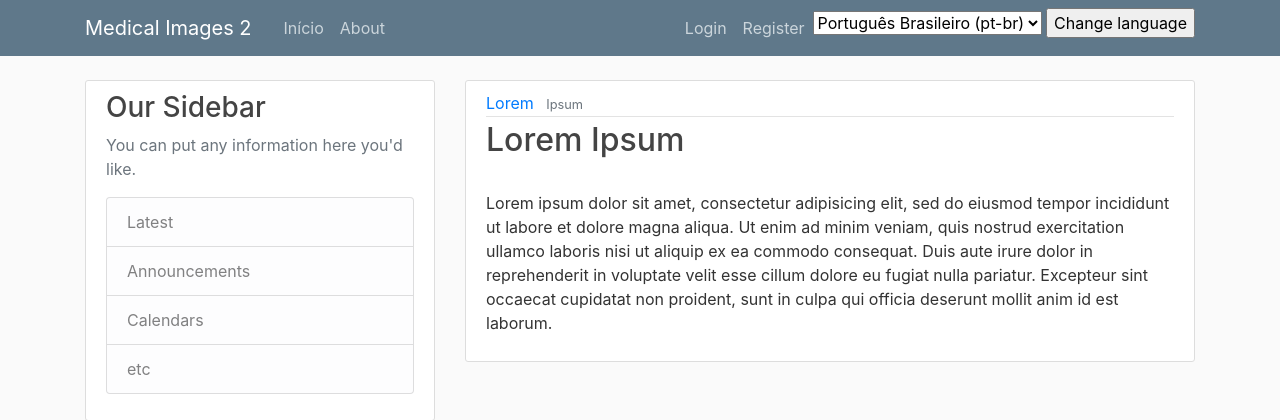
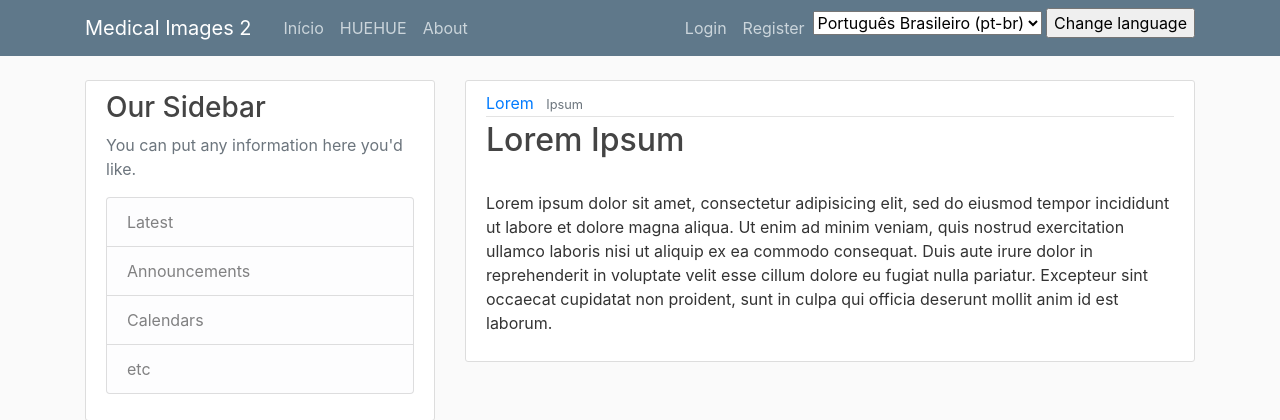
Before and after one commit to italogsfernandes/imagens-medicas-2, a Django app: page / in a window 1280 px wide. Shown: the top 420 px of the page. Run offline with Django 3.2, Linux system fonts and the light colour scheme; some libraries are stand-ins or nearby versions.

Commit message:
only a hue

```diff
--- a/im2webapp/im2webapp/templates/im2webapp/base.html
+++ b/im2webapp/im2webapp/templates/im2webapp/base.html
@@ -32,7 +32,7 @@
           </button>
           <div class="collapse navbar-collapse" id="navbarToggle">
             <div class="navbar-nav mr-auto">
-              <a class="nav-item nav-link" href="{% url 'home' %}">{% trans "Home" %}</a>
+              <a class="nav-item nav-link" href="{% url 'home' %}">{% trans "Home" %}</a><a class="nav-item nav-link" href="{% url 'home' %}">HUEHUE</a>
               <a class="nav-item nav-link" href="{% url 'about' %}">{% trans "About" %}</a>
             </div>
             <!-- Navbar Right Side -->
```
